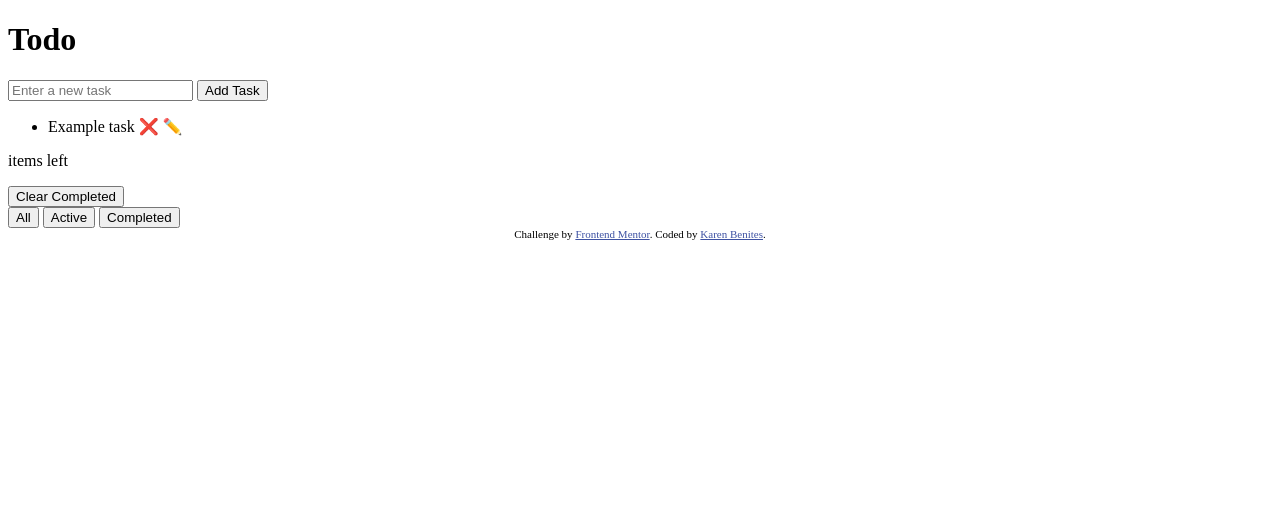
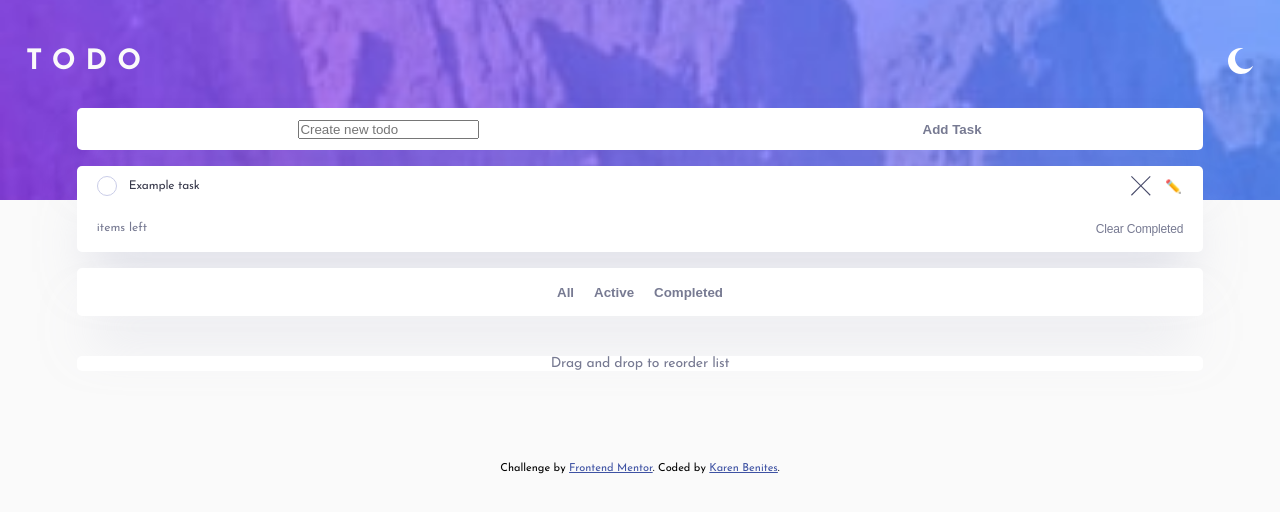
Before and after one commit to Karen-Benites/todo-app-main, a plain HTML site: page index.html in a window 1280 px wide. Drawn offline with Linux system fonts and the light colour scheme.

Commit message:
Done basic design, added "add task" functionality

```diff
--- a/index.html
+++ b/index.html
@@ -12,32 +12,40 @@
   <title>Frontend Mentor | Todo app</title>
 </head>
 <body>
-  <header>
-    <h1>Todo</h1>
+  <header class="header__container">
+    <h1 class="header__title">TODO</h1>
+    <span class="header__theme-button"><img src="assets/icons/icon-moon.svg" alt="dark-theme-icon"></span>
   </header>
   <main>
-    <form id="task-form">
-      <input type="text" id="task-input" placeholder="Enter a new task" required>
-      <button type="submit">Add Task</button>
+    <form id="task__form">
+      <input type="text" id="task__input" placeholder="Create new todo" required>
+      <button type="submit" class="summary__button">Add Task</button>
     </form>
-    <section>
-      <ul>
-        <li>
-          Example task
-          <span class="delete-btn">❌</span>
-          <span class="edit-btn">✏️</span>
+    <section class="task__dashboard">
+      <ul class="task__list">
+        <li class="task__item">
+            <div class="task__description">
+              <button class="checked-btn task__item-btn" aria-label="Check task"></button>
+              <p>Example task</p>
+            </div>
+            <div class="task__edit-container">
+              <button class="delete-btn task__item-btn" aria-label="delete task"></button>
+              <button class="edit-btn task__item-btn" aria-label="edit task">✏️</button>
+            </div>
         </li>
       </ul>
-      <div>
-          <p><!-- Add dynamic number --> items left</p>
-          <button>Clear Completed</button>
-          <!-- Drag and drop to reorder list -->
+      <div class="task__management">
+          <p>items left</p>
+          <button class="clear-button">Clear Completed</button>
       </div>
     </section>
-    <section>
-      <button>All</button>
-      <button>Active</button>
-      <button>Completed</button>
+    <section class="task__summary">
+      <button class="summary__button">All</button>
+      <button class="summary__button">Active</button>
+      <button class="summary__button">Completed</button>
+    </section>
+    <section class="task__drag-instructions">
+      <p>Drag and drop to reorder list</p>
     </section>
   </main>
   <footer class="attribution">
--- a/script.js
+++ b/script.js
@@ -0,0 +1,49 @@
+const taskForm = document.getElementById("task__form");
+
+const taskList = document.querySelector(".task__list");
+console.dir(taskList)
+
+taskForm.addEventListener("submit", (event) => {
+    event.preventDefault();
+
+    const taskInput = document.getElementById("task__input");
+    console.dir(taskInput)
+
+    const task = taskInput.value;
+    console.log(task);
+
+    if (task) {
+        taskList.append(createTaskElement(task, "task__item"));
+        taskInput.value = "";
+    }
+});
+
+function createTaskElement(task, className) {
+    const li = document.createElement("li");
+    li.className = className
+    li.append(createBlock("div", "task__description", (block)=>{
+        block.append(createButton("checked-btn task__item-btn"))
+        const taskcontainer = document.createElement("p")
+        taskcontainer.textContent = task
+        block.append(taskcontainer)
+    }))
+    li.append(createBlock("div", "task__edit-container", (block)=>{
+        block.append(createButton("delete-btn task__item-btn"))
+        block.append(createButton("edit-btn task__item-btn"))
+    }));
+    return li;
+}
+
+function createBlock(type, className, callback){
+    //Create a generic block that has specific items
+    const block = document.createElement(type)
+    block.className = className
+    callback(block) //executes a callback where you add a specific item to the block
+    return block
+}
+
+function createButton(className) {
+    const btn = document.createElement("span");
+    btn.className = className;
+    return btn;
+}
--- a/style.css
+++ b/style.css
@@ -28,5 +28,180 @@
     --normal: 400;
 }
 
+*{
+    box-sizing: border-box;
+    margin: 0;
+    padding: 0;
+}
+
+html{
+    font-size: 62.5%;
+}
+
+body{
+    font-family: "Josefin Sans", sans-serif;
+    min-width: 320px;
+    background-color: var(--Very-Light-Gray);
+}
+
+ul{
+    text-decoration: none;
+    list-style-type: none;
+}
+
+.header__container{
+    height: 200px;
+    min-width: 320px;
+    width: 100vw;
+    padding: 48px 26px;
+    background-image: url("assets/images/bg-mobile-light.jpg");
+    background-position: center;
+    background-repeat: no-repeat;
+    background-size: cover;
+    display: flex;
+    justify-content: space-between;
+}
+
+.header__title{
+    color: var(--Very-Light-Gray);
+    font-size: 28px;
+    font-weight: var(--bold);
+    letter-spacing: 10px;
+}
+
+main{
+    position: relative;
+    top: -92px;
+    display: flex;
+    flex-direction: column;
+    justify-content: center;
+    align-items: center;
+
+}
+
+#task__form {
+    min-height: 42px;
+    min-width: 282px;
+    width: 88%;
+    margin-bottom: 16px;
+    border-radius: 5px;
+    display: flex;
+    justify-content: space-around;
+    align-items: center;
+    background-color: white;
+    box-shadow: 0px 35px 50px -15px rgba(194, 195, 214, 0.50);
+}
+
+.task__dashboard{
+    min-width: 282px;
+    max-height: 368px;
+    width: 88%;
+    margin-bottom: 16px;
+    border-radius: 5px;
+    background-color: white;
+    box-shadow: 0px 35px 50px -15px rgba(194, 195, 214, 0.50);
+}
+
+.task__item{
+    display: flex;
+    justify-content: space-between;
+    align-items: center;
+    padding: 16px 20px;
+    width: 100%;
+    height: 40px;
+    font-size: 12px;
+    font-weight: var(--normal);
+    letter-spacing: -0.167px;
+}
+
+.task__description{
+    display: flex;
+    align-items: center;
+    justify-content: flex-start;
+    gap: 12px;
+    color: var(--Very-Dark-Grayish-Blue);
+}
+
+.task__edit-container{
+    display: flex;
+    align-items: flex-end;
+    gap: 12px;
+
+}
+
+.task__item-btn{
+    display: block;
+    width: 20px;
+    height: 20px;
+    background-color: white;
+    border-width: 0;
+    /* border-with here will be overwritten in checked button class only */
+}
+
+.checked-btn{
+    border-radius: 50%;
+    border-color: var(--Light-Grayish-Blue);
+    border-width: 1.5px;
+    border-style: solid;
+}
+
+.delete-btn{
+    background-image: url("assets/icons/icon-cross.svg");
+    background-position: center;
+    background-repeat: no-repeat;
+    background-size: cover;
+}
+
+.task__management{
+    padding: 16px 20px;
+    display: flex;
+    justify-content: space-between;
+    font-size: 12px;
+    font-weight: var(--normal);
+    color: var(--Dark--Grayish-Blue);
+}
+
+.clear-button{
+    border-width: 0;
+    background-color: white;
+    font-size: 12px;
+    font-weight: var(--normal);
+    color: var(--Dark--Grayish-Blue);
+    letter-spacing: -0.167px;
+    cursor: pointer;
+}
+
+.task__summary{
+    width: 88%;
+    height: 48px;
+    margin-bottom: 40px;
+    display: flex;
+    justify-content: center;
+    align-items: center;
+    gap: 20px;
+    background-color: white;
+    box-shadow: 0px 35px 50px -15px rgba(194, 195, 214, 0.50);
+    border-radius: 5px;
+}
+
+.summary__button{
+    border-width: 0;
+    background-color: white;
+    font-weight: var(--bold);
+    color: var(--Dark--Grayish-Blue);
+    cursor: pointer;
+}
+
+.task__drag-instructions{
+    width: 88%;
+    height: 100%;
+    text-align: center;
+    background-color: white;
+    color: var(--Dark--Grayish-Blue);
+    letter-spacing: -0.194px;
+    font-size: 14px;
+    border-radius: 5px;
+}
+
 .attribution { font-size: 11px; text-align: center; }
 .attribution a { color: hsl(228, 45%, 44%); }
```
